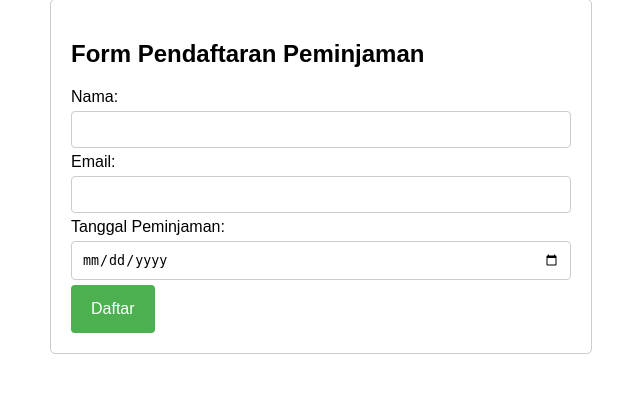
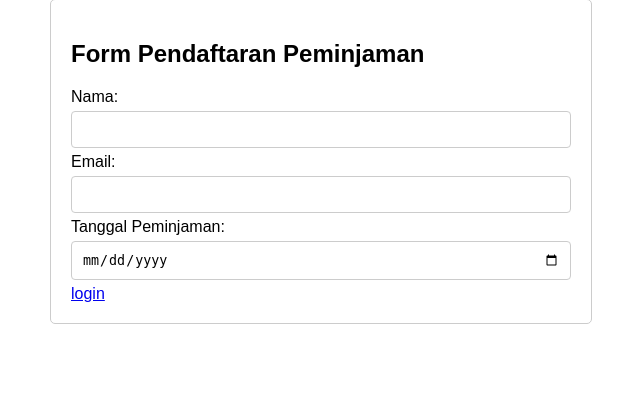
Before and after one commit to ulfatussarifah18/tugas-django, a Django app: template perpustakaan/templates/ulfa.html in a window 1280 px wide. Shown: the part 51-444 px from the top of the page, without its empty margins (319-959 px from the left). Run offline with Django 5.2, Linux system fonts and the light colour scheme; the template is opened without the code that fills it, so the values that code supplies are empty.

Commit message:
pembaruan login anggota

```diff
--- a/perpustakaan/perpustakaan/urls.py
+++ b/perpustakaan/perpustakaan/urls.py
@@ -21,7 +21,7 @@ from . import views
 
 urlpatterns = [
     path('admin/', admin.site.urls),
-    path('', views. perpus),
+    path('perpus/', views. perpus),
     path('', views. rakbuku),
     path('api-auth/', include('rest_framework.urls'))
 ]
--- a/perpustakaan/templates/ulfa.html
+++ b/perpustakaan/templates/ulfa.html
@@ -55,7 +55,7 @@
         <label for="tanggal_pinjam">Tanggal Peminjaman:</label>
         <input type="date" id="tanggal_pinjam" name="tanggal_pinjam" required />
 
-        <input type="submit" value="Daftar" />
+        <a href="perpus/">login</a>
       </form>
     </div>
   </body>
```
